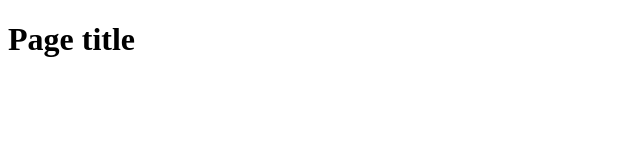
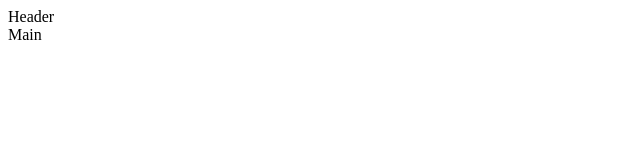
Before and after one commit to Ja0ni/my-project, a plain HTML site: page index.html in a window 1280 px wide. Shown: the whole page, without its empty margins (0-640 px from the left). Drawn offline with Linux system fonts and the light colour scheme.

Commit message:
add main

```diff
--- a/index.html
+++ b/index.html
@@ -6,6 +6,8 @@
   <title>My Project</title>
 </head>
 <body>
-  <h1>Page title</h1>
+  <header>Header</header>
+  <main>Main</main>
+  <footer></footer>
 </body>
 </html>
```
